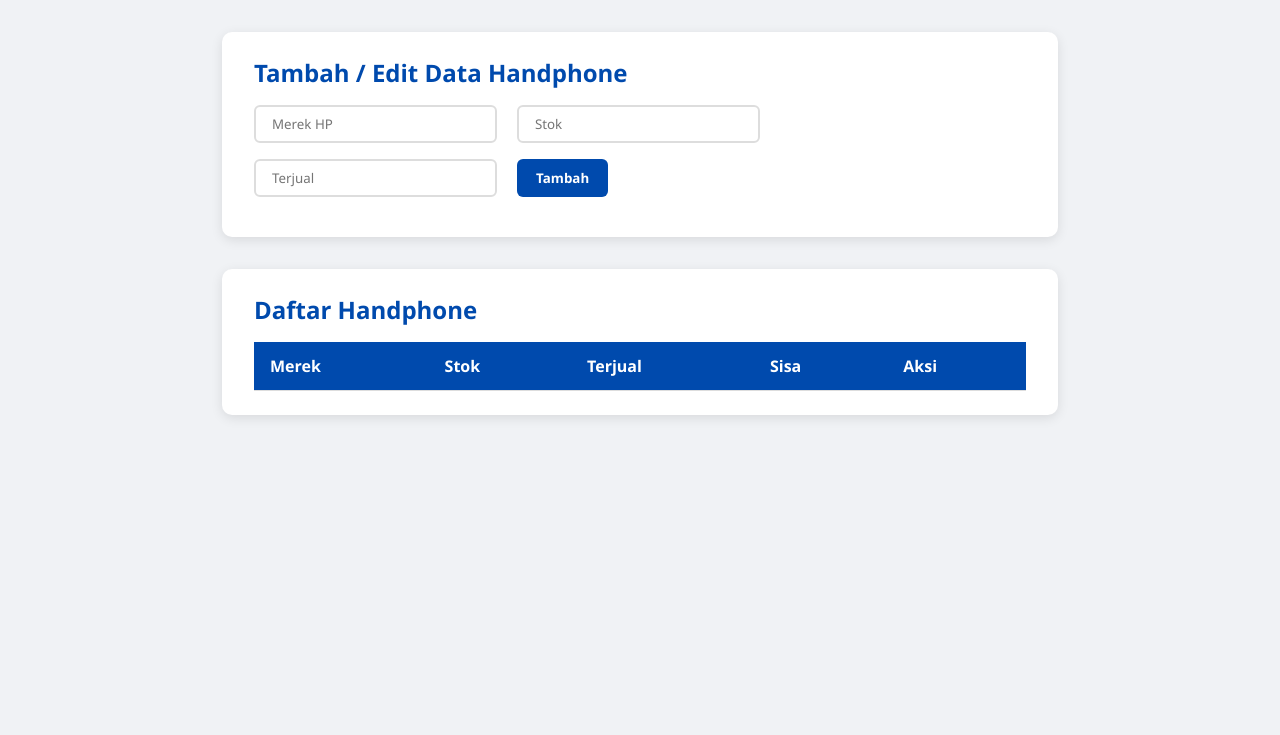
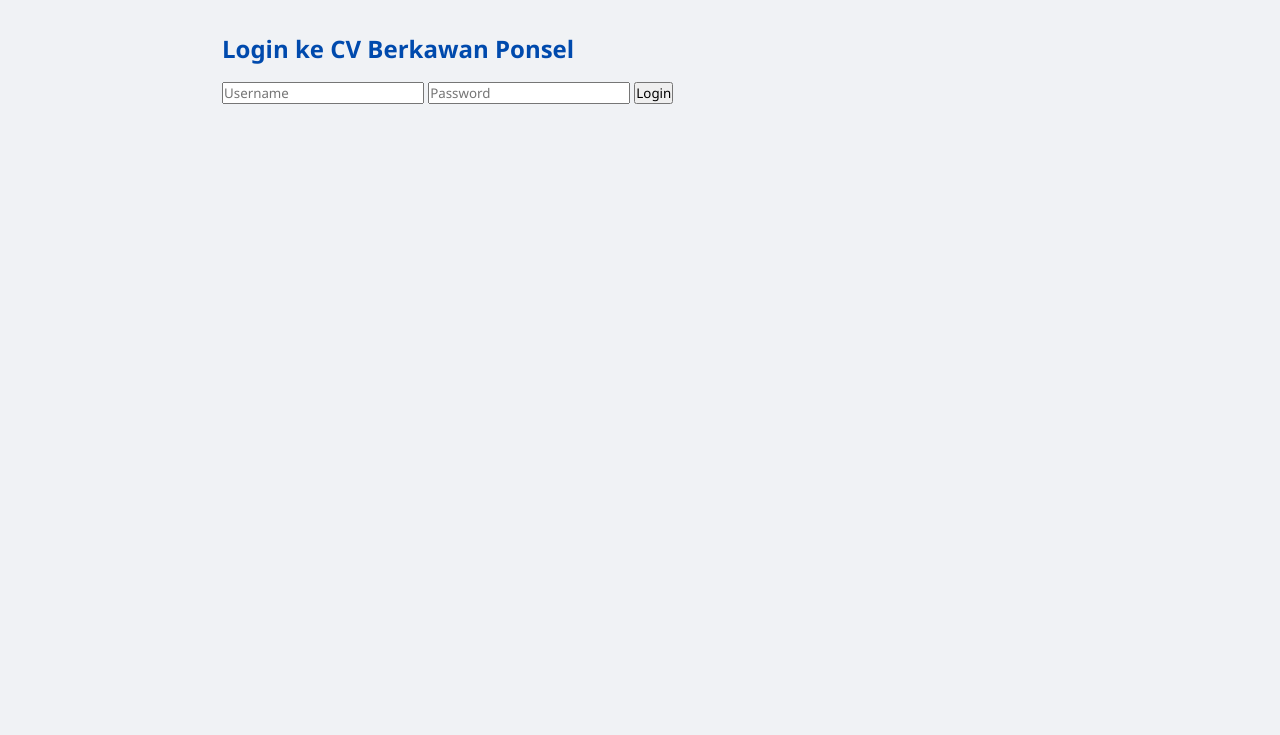
Before and after one commit to michaelicymenthol/APPBERKAWANPONSELID, a plain HTML site: page index.html in a window 1280 px wide. Shown: the part 65-800 px from the top of the page. Drawn offline with Linux system fonts and the light colour scheme.

Commit message:
Update index.html

```diff
--- a/index.html
+++ b/index.html
@@ -1,52 +1,58 @@
 <!DOCTYPE html>
 <html lang="id">
-
 <head>
   <meta charset="UTF-8" />
-  <meta name="viewport" content="width=device-width, initial-scale=1" />
-  <title>CV Berkawan Ponsel - Data Handphone</title>
-  <link rel="stylesheet" href="style.css" />
+  <meta name="viewport" content="width=device-width, initial-scale=1.0"/>
+  <title>CV Berkawan Ponsel</title>
+  <link rel="stylesheet" href="style.css"/>
 </head>
-
 <body>
   <header>
     <h1>CV Berkawan Ponsel</h1>
-    <nav>
-      <a href="index.html" class="active">Data Handphone</a>
-      <a href="accessories.html">Data Aksesori</a>
-      <button onclick="logout()">Logout</button>
-    </nav>
   </header>
 
-  <main>
-    <section class="form-section">
-      <h2>Tambah / Edit Data Handphone</h2>
-      <form id="add-phone-form">
-        <input type="text" id="brand" placeholder="Merek HP" required />
-        <input type="number" id="stock" placeholder="Stok" min="0" required />
-        <input type="number" id="sold" placeholder="Terjual" min="0" required />
-        <button type="submit">Tambah</button>
-      </form>
+  <main id="login-page" class="page">
+    <h2>Login ke CV Berkawan Ponsel</h2>
+    <input type="text" id="username" placeholder="Username"/>
+    <input type="password" id="password" placeholder="Password"/>
+    <button onclick="handleLogin()">Login</button>
+  </main>
+
+  <main id="menu-page" class="page" style="display: none;">
+    <h2>Dashboard</h2>
+    <button onclick="logout()">Logout</button>
+    <nav>
+      <button onclick="showPage('hp')">Lihat Handphone</button>
+      <button onclick="showPage('aksesoris')">Lihat Aksesori</button>
+    </nav>
+  </main>
+
+  <main id="hp-page" class="page" style="display: none;">
+    <h2>Data Handphone</h2>
+    <button onclick="backToMenu()">Kembali</button>
+    <section class="admin-only">
+      <h3>Tambah Handphone</h3>
+      <input type="text" id="nama-hp" placeholder="Nama HP"/>
+      <input type="number" id="stok-hp" placeholder="Stok"/>
+      <input type="number" id="terjual-hp" placeholder="Terjual"/>
+      <button onclick="tambahBarang('hp')">Tambah</button>
     </section>
+    <table id="tabel-hp"></table>
+  </main>
 
-    <section class="table-section">
-      <h2>Daftar Handphone</h2>
-      <table>
-        <thead>
-          <tr>
-            <th>Merek</th>
-            <th>Stok</th>
-            <th>Terjual</th>
-            <th>Sisa</th>
-            <th>Aksi</th>
-          </tr>
-        </thead>
-        <tbody id="table-body"></tbody>
-      </table>
+  <main id="aksesoris-page" class="page" style="display: none;">
+    <h2>Data Aksesori</h2>
+    <button onclick="backToMenu()">Kembali</button>
+    <section class="admin-only">
+      <h3>Tambah Aksesori</h3>
+      <input type="text" id="nama-aks" placeholder="Nama Aksesori"/>
+      <input type="number" id="stok-aks" placeholder="Stok"/>
+      <input type="number" id="terjual-aks" placeholder="Terjual"/>
+      <button onclick="tambahBarang('aksesoris')">Tambah</button>
     </section>
+    <table id="tabel-aksesoris"></table>
   </main>
 
   <script src="app.js"></script>
 </body>
-
 </html>
```
